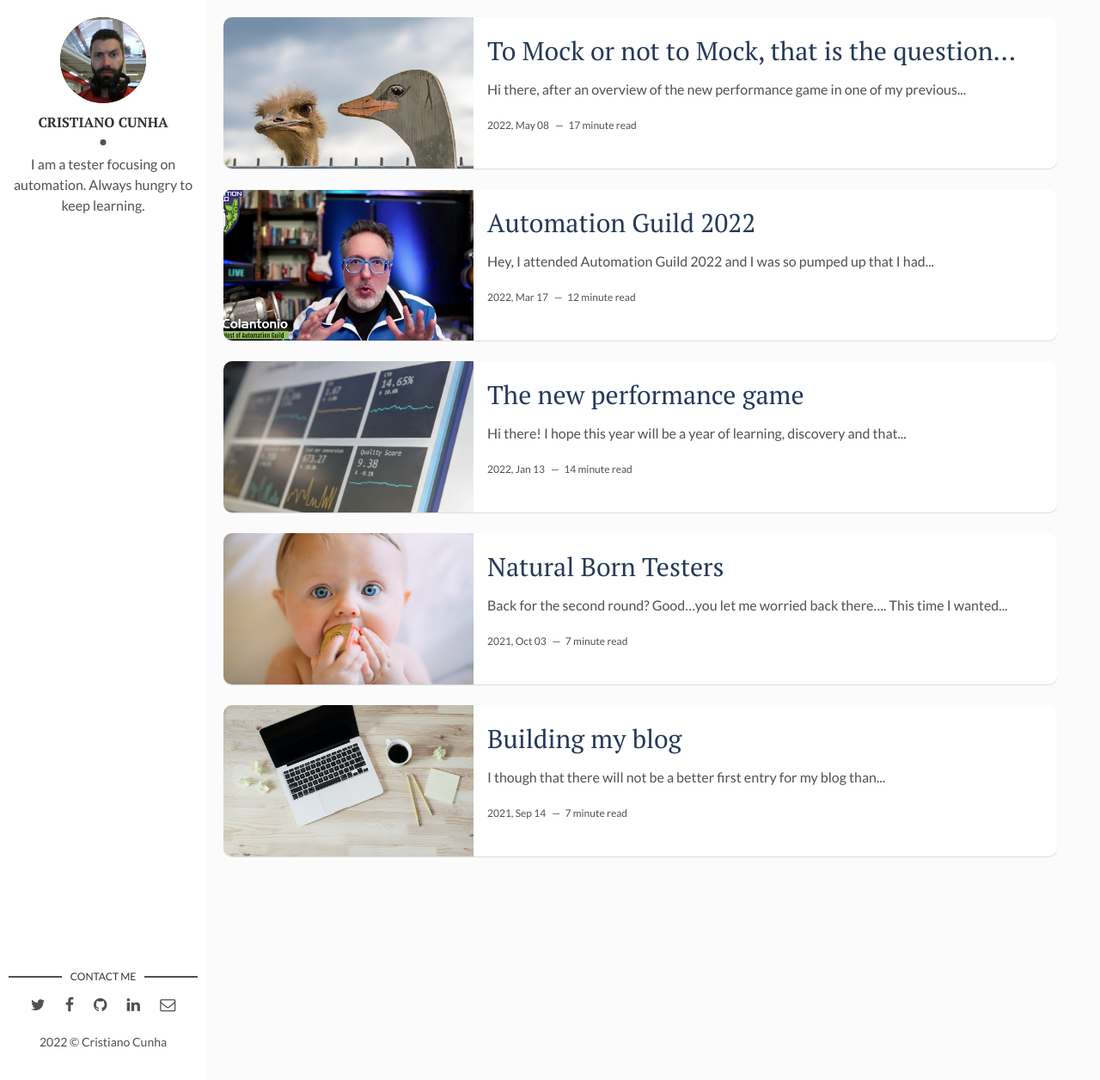
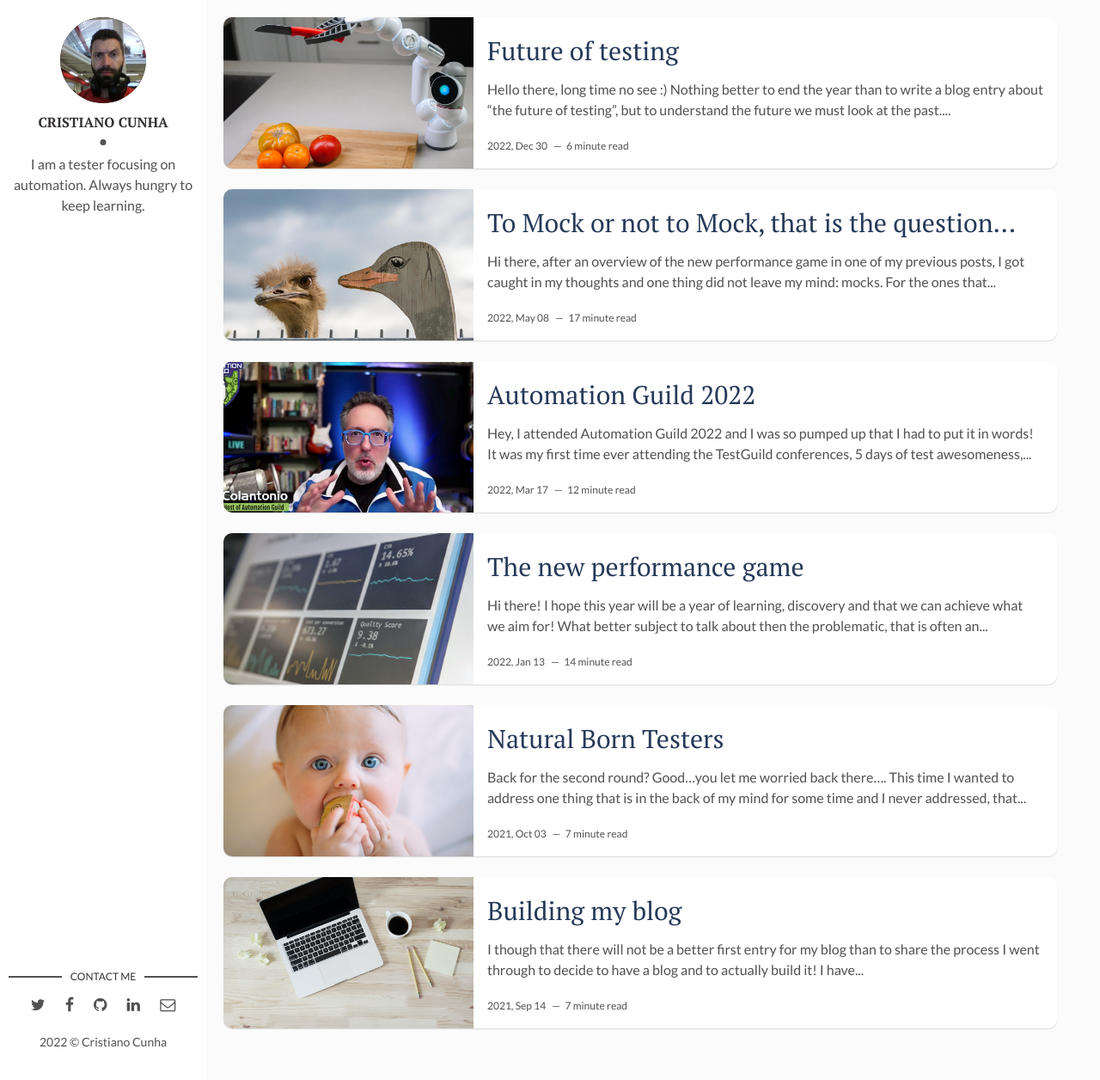
Before and after one commit to CMCunha/cristianomcunha.com, a Jekyll site: the page built from index.html, in a window 1280 px wide and 1256 px high. Shown: the whole window at 86% size. Built offline with Jekyll 4.4.1, drawn with Linux system fonts in a browser that asks for light colours; the list of posts is cut into pages by our own code; some of the changed lines change nothing that is shown.

Commit message:
Adding Future of Testing entry - last of 2022

````diff
--- a/_config.yml
+++ b/_config.yml
@@ -2,7 +2,7 @@ title: Cristiano Cunha personal blog on automation and testing.
 description: > # this means to ignore newlines until "baseurl:"
   Thoughts on automation and testing.
 permalink: ':title/'
-#baseurl: "/blog" #"/flexible-jekyll" # the subpath of your site, e.g. /blog
+baseurl: #"/blog" #"/flexible-jekyll" # the subpath of your site, e.g. /blog
 url: "http://cristianomcunha.com" # the base hostname & protocol for your site, e.g. http://example.com
 site-twitter: #if your site has a twitter account, enter it here
 
@@ -10,7 +10,7 @@ site-twitter: #if your site has a twitter account, enter it here
 author: Cristiano Cunha # add your name
 author-img: cristiano-cunha.jpg # add your photo
 about-author: I am a tester focusing on automation. Always hungry to keep learning. # add description
-social-twitter: melioth# add your Twitter handle
+social-twitter: melioth # add your Twitter handle
 social-facebook: cristiano.morais.cunha # add your Facebook handle
 social-github: cmcunha # add your Github handle
 social-linkedin: cristianomcunha# add your Linkedin handle
--- a/_includes/head.html
+++ b/_includes/head.html
@@ -1,4 +1,5 @@
 <head>
+  {% seo %}
 	<meta charset="utf-8">
 	<title>{% if page.title %}{{page.title}} - {{site.title}}{% else %}{{site.title}}{% endif %}</title>
 
--- /dev/null
+++ b/_posts/2022-07-29-QA-role-in-devops.markdown
@@ -0,0 +1,77 @@
+---
+layout: post
+title:  "Future of testing"
+date:   2022-12-30 10:00:00 +0100
+img: pexels-kindel-media.jpg
+categories: blog
+comments: true
+published: true
+---
+Hello there, long time no see :)
+
+Nothing better to end the year than to write a blog entry about "the future of testing", but to understand the future we must look at the past. How has this testing area started? Let's see the past evolutions to try to identify how the future of the area may look like.
+
+## Past
+Quality was always a necessity, even when we looked into how it was baked into the assembly lines in factories way back in the past, manually validating the product at the end of the assembly line to make sure it had the expected standards.
+People were doing manual validations of a series of parameters that were expected to be found in each product hoping for the seal of approval. In the past, quality was owned by testers and they were the soul keeper of quality.
+
+Although quality was important, the tester work was always viewed as less important than, for example, the assemblers/builders in the chain. The idea was that anyone can test but building will require skills, so the ones that could not be built will be redirected to testing, starting this trend of seeing testing as a lesser job.
+
+As we wanted to have quality software delivery also, we brought those practices into our world, unfortunately we were too literal and ended up having a separate team waiting for the finalized product (release) to perform validations. So development teams handed over the release to the testers team to be tested, hoping to have the quality approval.
+
+![Quality in the past](/assets/img/qapast.jpg){: .center-image}
+
+We were the gatekeepers of quality, lonely quality fighters that would approve or not a release, sole keepers of quality that were blamed if some errors/issues reach production. We were not involved since the beginning but the expectations were that we need to understand it all. In these dark ages we were fighting alone, seen as the ones that were always blocking a release.
+
+Thankfully the development process and the testing process have evolved, the market recognizes and demands that quality must be owned by everyone and in all steps of the process.
+
+## Present
+The development and testing processes have changed to align with new necessities of fast releases and feedback. Teams felt the necessity to change things in order to have more frequent releases (demanded by more exigent clients) but with a high level of quality.
+
+Team composition and responsibilities changed, we started to have mixed teams, with different roles that complement each other with the goal to make those teams independent. More independence means that we will spend less time waiting for other teams as we are only dependent on ourselves (or at least we hoped).
+
+This gave birth to the automation rush, not only of testing but of everything, all of the sudden everyone that did not know automation was looked at as someone that would not contribute as much. Automation was seen as the silver bullet to solve all the testing issues that we may have in our process, everything will be faster, better if you automate tests.
+
+Although I'm a big defender of automation, this view that test automation will solve all our problems has done more harm than good. We suddenly were focusing on solving automation issues and forgetting all the other improvements we need to do to even consider jumping into automation. The testing area started to see a division between the ones that know how to code and the others. Pressure on learning how to code was high because it seemed that if you did master this new indispensable art of coding tests you were doomed in the testing area.
+
+
+Roles in testing started to be redefined and new roles started to appear, for example when SDET came along I was really happy to finally have a role definition that recognizes the technical ability of testers... but I was wrong, instead it was seen as the guys that code tests only :(
+
+Testing was defined by automation only and we lost the focus of what testing was. Fortunately hard lessons come from this assumption and we shifted towards changing the mentality of what a team is and should do.
+
+```note
+Quality is now a responsibility of everyone and the team members are helping and learning from each other.
+```
+
+We all know that we cannot automate everything, accessibility is hard to automate, exploratory testing cannot be automated, so we will continue to have space for assisted testing. What do I mean by assisted testing? I think that testers will benefit from new tools and ways of doing things and use those to enhance the way we test our products/systems assisted by those tools loaded with AI/ML, making the most of it.
+
+New ways of delivering software appear: DevOps, DevQAOps or DevSecOps, that should address all the challenges of having frequent releases with high quality.
+
+
+## Future
+We are on the verge of a new change with the appearance of Machine Learning and Artificial Intelligence, these new areas appear with the necessity to process all the data the systems are producing and extract valuable data to continue to enhance the systems in ways that will benefit the end user.
+
+Every tool/product is trying to ride the AI/ML wave and advertise some kind of AI/ML implementation, most of them with very poor usages. We start to see some tools that use AI/ML to choose tests or to analyze test executions but every usage we see appearing is still far from the capabilities of AI/ML. I think we are still early in the stages of taking advantage of AI/ML for testing, so stay tuned as things move fast in our field.
+
+More than ever testers should focus on the things that testers do best, questioning, bringing that critical thinking to the table and the know-how acquired from their experience. Testers will be in the first line regarding AI/ML products because guess what? They will need to be tested :)
+
+While being part of those teams that are shaping what AI/ML tools will do, we have the chance to influence the output, and since we may be the ones training them and using them most, we will secure our place in the AI/ML world.
+
+We will need to have an understanding of AI/ML, much like we need to have some technical knowledge to be able to take advantage of that knowledge in our testing.
+These tools are becoming advanced, in fact if they are built right, their usage should be transparent to the user, to the point where they are easier to use.
+
+Artificial Intelligence will need to be regulated and this need will, for sure, generate a great demand of people with a testing mindset.
+If we reach a time when all products will have AI/ML embedded, testing software will shift towards validating AI/ML software, making sure bad things don't happen.
+
+I'm a believer that AI/ML will change the way we produce and test software, but as testers will be part of this change we will be very well positioned to use AI/ML based systems and leverage them to accelerate their testing.
+
+## Conclusion
+The world of testing and overall software development is changing, new practices, new technologies, and we need to be able to cope with each of those changes and adapt the way we do things to these new realities.
+
+Will that mean that we all need to become automators? Or AI/ML experts? I do not think so, it definitely helps to have a basic understanding of how things work but a full fledged developer in tests or python developer is definitely not the way to go.
+
+The way things are evolving I see tools and frameworks become easier to use and the focus is on the mentality and on the capacity to have an understanding on how everything interacts.
+
+For me, testers are in a unique position to continue to be valuable in the future, they will be the ones that, assisted by AI/ML tools, will help bring quality into complex systems.
+
+See you in my next article ;)
--- a/index.html
+++ b/index.html
@@ -9,7 +9,7 @@ layout: main
   {% endif %}
   <div class="post-content">
     <h2 class="post-title"><a href="{{post.url | prepend: site.baseurl}}">{{post.title}}</a></h2>
-    <p>{{ post.content | strip_html | truncatewords: 15 }}</p>
+    <p>{{ post.content | strip_html | truncatewords: 35 }}</p>
     <span class="post-date">{{post.date | date: '%Y, %b %d'}}&nbsp;&nbsp;&nbsp;—&nbsp;</span>
     <span class="post-words">{% capture words %}{{ post.content | number_of_words }}{% endcapture %}{% unless words contains "-" %}{{ words | plus: 250 | divided_by: 250 | append: " minute read" }}{% endunless %}</span>
   </div>
````
Also changed, not shown: assets/img/pexels-kindel-media.jpg (added), 1 other file.
